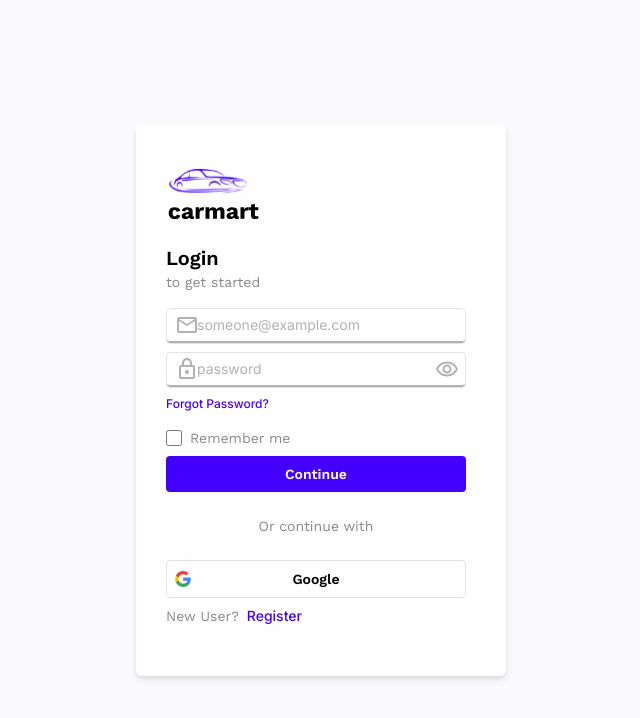
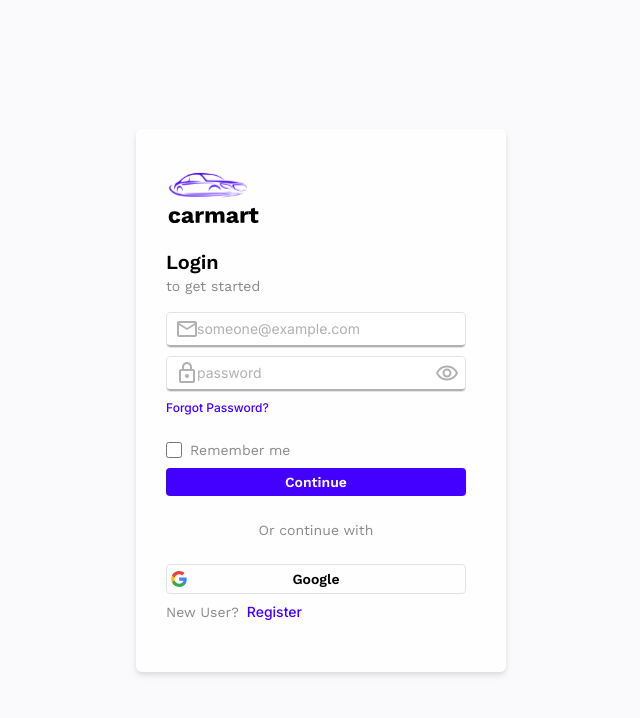
Before and after one commit to Aime78/carmart, a Next.js app: page /login in a window 1280 px wide. Shown: the top 718 px of the page, without its empty margins (319-959 px from the left). Built offline with nearby package versions, Linux system fonts and the light colour scheme.

Commit message:
fix size of button

```diff
--- a/src/app/login/page.tsx
+++ b/src/app/login/page.tsx
@@ -8,11 +8,16 @@ import AuthLayout from '@/shared/layout/AuthLayout/AuthLayout';
 import EmailOutlinedIcon from '@mui/icons-material/EmailOutlined';
 import HttpsOutlinedIcon from '@mui/icons-material/HttpsOutlined';
 import RemoveRedEyeOutlinedIcon from '@mui/icons-material/RemoveRedEyeOutlined';
+import Head from 'next/head';
 import Image from 'next/image';
+
 const page = () => {
   return (
     <AuthLayout>
       <AuthModal>
+        <Head>
+          <title>Login</title>
+        </Head>
         <Image src={logo} alt="logo" className="mb-6" />
         <div className="min-w-[300px]">
           <div className="mb-4">
@@ -48,7 +53,7 @@ const page = () => {
               }
             />
           </div>
-          <span className="text-purple-500 font-inter text-xs font-medium mb-4 block cursor-pointer">
+          <span className="text-purple-500 font-inter text-xs font-medium mb-6 block cursor-pointer">
             Forgot Password?
           </span>
 
--- a/src/app/shared/components/Button/Button.tsx
+++ b/src/app/shared/components/Button/Button.tsx
@@ -6,9 +6,9 @@ const buttonVariants = cva('', {
   variants: {
     variant: {
       primary:
-        'bg-purple-500 hover:bg-purple-400 hover:text-violet-200 text-violet-50 font-semibold p-2 rounded cursor-pointer focus:ring-1 focus:ring-purple-400 transition ease-in-out',
+        'bg-purple-500 hover:bg-purple-400 hover:text-violet-200 text-violet-50 font-semibold p-[4px] rounded cursor-pointer focus:ring-1 focus:ring-purple-400 transition ease-in-out',
       secondary:
-        'border-[1.5px] border-violet-600 rounded p-2 hover:bg-violet-200 transition ease-in-out',
+        'border-[1.5px] border-violet-600 rounded p-[4px] hover:bg-violet-200 transition ease-in-out focus:ring-1 focus:ring-violet-400 transition ease-in-out',
       active: 'active:bg-purple-500',
       focus:
         'focus:outline-none focus:ring-2 focus:ring-offset-2 focus:ring-purple-500',
```
